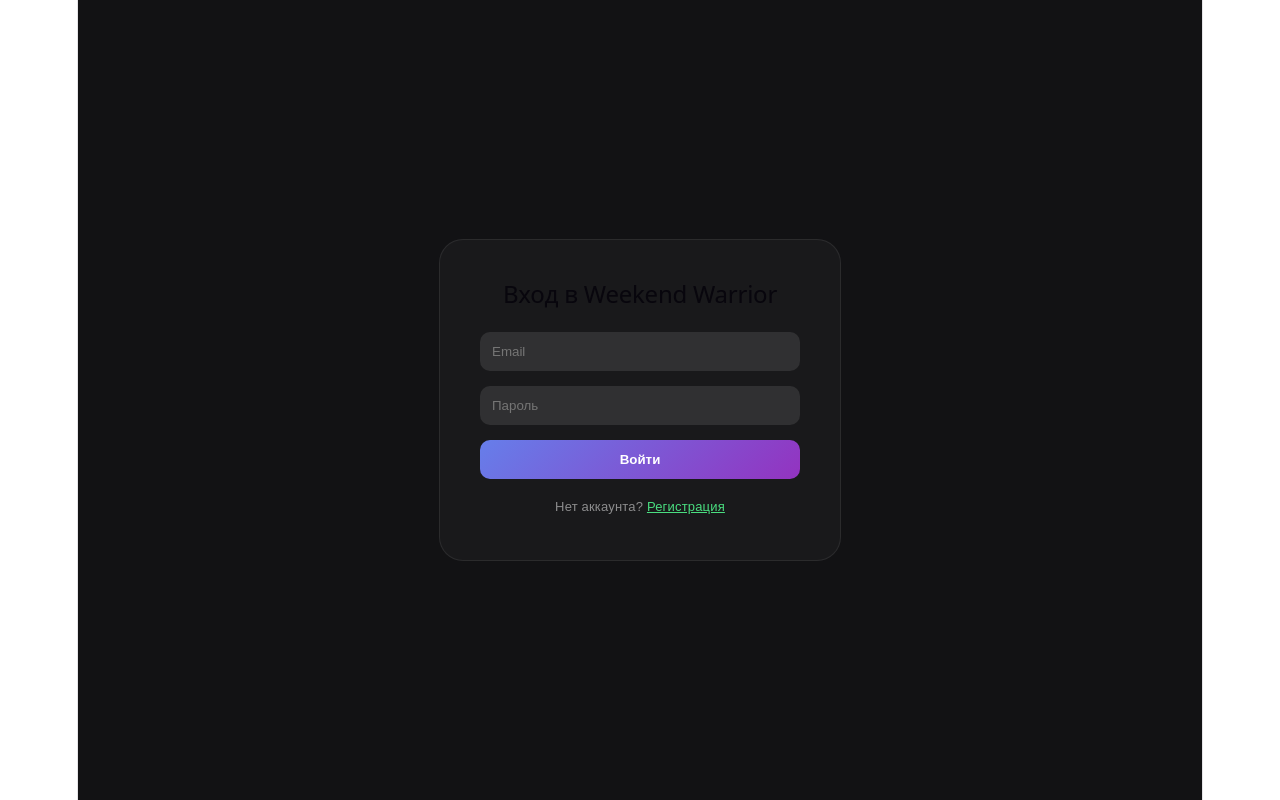
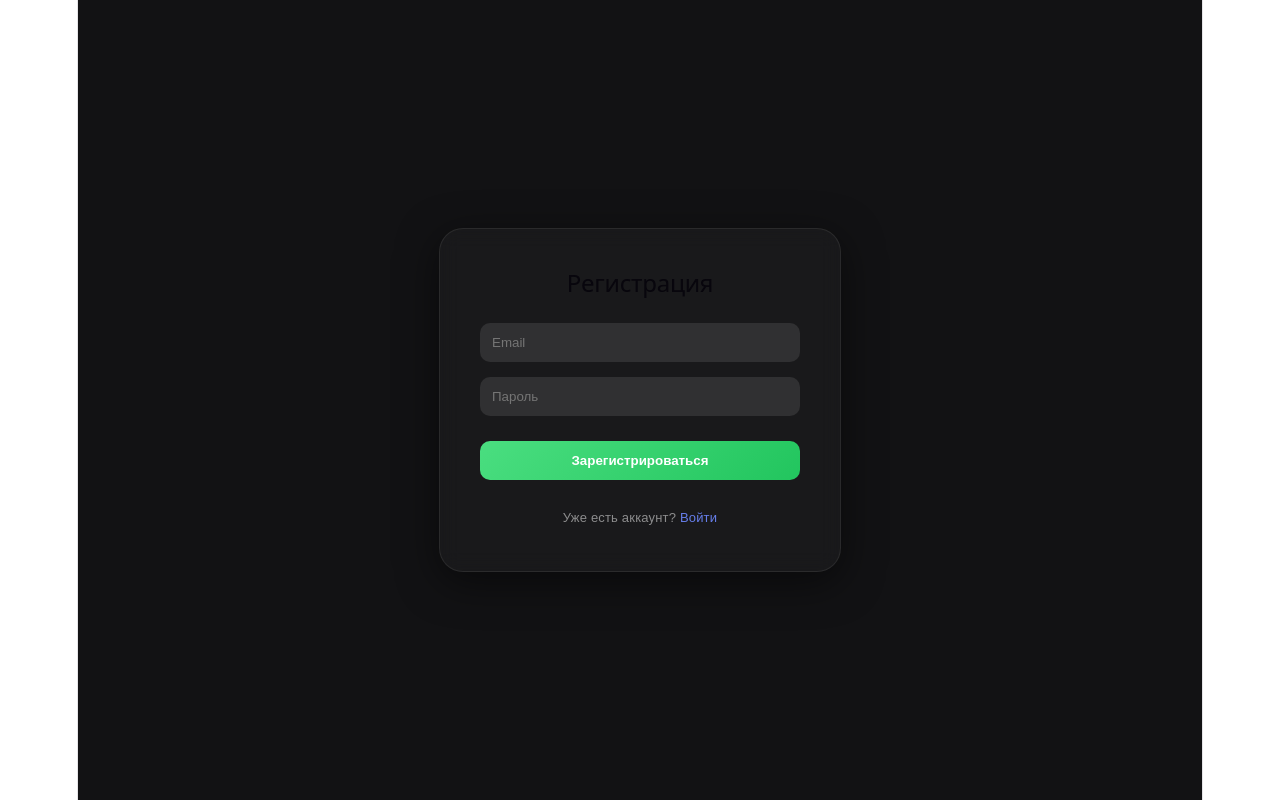
Before and after one commit to Sheazer/weekend-warrior-frontend, a React (Vite) app in the folder weekend-warrior-frontend/: page /register in a window 1280 px wide. Built offline with nearby package versions, Linux system fonts and the light colour scheme.

Commit message:
feat: Login and registraion page

```diff
--- a/weekend-warrior-frontend/src/pages/Login.jsx
+++ b/weekend-warrior-frontend/src/pages/Login.jsx
@@ -5,10 +5,13 @@
 function Login() {
   const [email, setEmail] = useState("");
   const [password, setPassword] = useState("");
+  const [loading, setLoading] = useState(false);
   const navigate = useNavigate();
 
   const handleLogin = async (e) => {
     e.preventDefault();
+    setLoading(true);
+
     try {
       const response = await fetch(`${API_BASE_URL}/login`, {
         method: "POST",
@@ -18,28 +21,32 @@
       const data = await response.json();
 
       if (response.ok) {
-        // СОХРАНЯЕМ токен и ID в localStorage браузера
+        // Записываем данные сессии в браузер
         localStorage.setItem("token", data.token);
         localStorage.setItem("userId", data.user_id);
 
-        alert("Вход выполнен! 🔓");
-        navigate("/"); // Переходим на главную
+        navigate("/"); // На главную страницу
       } else {
-        alert(data.error || "Ошибка входа");
+        alert(data.error || "Неверный email или пароль");
       }
     } catch (err) {
       console.error(err);
+      alert("Ошибка сети. Бэкенд запущен?");
+    } finally {
+      setLoading(false);
     }
   };
 
   return (
     <div style={{ background: "#121214", minHeight: "100vh", display: "flex", alignItems: "center", justifyContent: "center", color: "white", fontFamily: "sans-serif" }}>
-      <form onSubmit={handleLogin} style={{ background: "rgba(255,255,255,0.03)", padding: 40, borderRadius: 24, border: "1px solid rgba(255,255,255,0.08)", display: "flex", flexDirection: "column", gap: 15, width: 320 }}>
-        <h2>Вход в Weekend Warrior</h2>
-        <input type="email" placeholder="Email" value={email} onChange={e => setEmail(e.target.value)} required style={{ padding: 12, borderRadius: 10, border: "none", background: "rgba(255,255,255,0.1)", color: "white" }} />
-        <input type="password" placeholder="Пароль" value={password} onChange={e => setPassword(e.target.value)} required style={{ padding: 12, borderRadius: 10, border: "none", background: "rgba(255,255,255,0.1)", color: "white" }} />
-        <button type="submit" style={{ padding: 12, borderRadius: 10, border: "none", background: "linear-gradient(135deg,#667eea,#9333c0)", color: "white", fontWeight: "bold", cursor: "pointer" }}>Войти</button>
-        <p style={{ fontSize: 13, color: "rgba(255,255,255,0.5)", textAlign: "center" }}>Нет аккаунта? <Link to="/register" style={{ color: "#4ade80" }}>Регистрация</Link></p>
+      <form onSubmit={handleLogin} style={{ background: "rgba(255,255,255,0.03)", backdropFilter: "blur(10px)", padding: 40, borderRadius: 24, border: "1px solid rgba(255,255,255,0.08)", display: "flex", flexDirection: "column", gap: 15, width: 320, boxShadow: "0 10px 40px rgba(0,0,0,0.5)" }}>
+        <h2 style={{ margin: "0 0 10px 0", textAlign: "center" }}>Вход в систему</h2>
+        <input type="email" placeholder="Email" value={email} onChange={e => setEmail(e.target.value)} required style={{ padding: 12, borderRadius: 10, border: "none", background: "rgba(255,255,255,0.1)", color: "white", outline: "none" }} />
+        <input type="password" placeholder="Пароль" value={password} onChange={e => setPassword(e.target.value)} required style={{ padding: 12, borderRadius: 10, border: "none", background: "rgba(255,255,255,0.1)", color: "white", outline: "none" }} />
+        <button type="submit" disabled={loading} style={{ padding: 12, borderRadius: 10, border: "none", background: "linear-gradient(135deg,#667eea,#9333c0)", color: "white", fontWeight: "bold", cursor: "pointer", marginTop: 10 }}>
+          {loading ? "Проверка..." : "Войти"}
+        </button>
+        <p style={{ fontSize: 13, color: "rgba(255,255,255,0.5)", textAlign: "center", margin: "10px 0 0 0" }}>Впервые тут? <Link to="/register" style={{ color: "#4ade80" , textDecoration: "none"}}>Регистрация</Link></p>
       </form>
     </div>
   );
--- a/weekend-warrior-frontend/src/pages/Register.jsx
+++ b/weekend-warrior-frontend/src/pages/Register.jsx
@@ -2,13 +2,16 @@
 import { useNavigate, Link } from "react-router-dom";
 import { API_BASE_URL } from "../config";
 
-function Login() {
+function Register() {
   const [email, setEmail] = useState("");
   const [password, setPassword] = useState("");
+  const [loading, setLoading] = useState(false);
   const navigate = useNavigate();
 
-  const handleLogin = async (e) => {
+  const handleRegister = async (e) => {
     e.preventDefault();
+    setLoading(true);
+
     try {
       const response = await fetch(`${API_BASE_URL}/register`, {
         method: "POST",
@@ -18,31 +21,32 @@
       const data = await response.json();
 
       if (response.ok) {
-        // СОХРАНЯЕМ токен и ID в localStorage браузера
-        localStorage.setItem("token", data.token);
-        localStorage.setItem("userId", data.user_id);
-
-        alert("Вход выполнен! 🔓");
-        navigate("/"); // Переходим на главную
+        alert("Регистрация успешна! Теперь вооружись паролем и войди. 🚀");
+        navigate("/login"); // Перенаправляем на логин
       } else {
-        alert(data.error || "Ошибка входа");
+        alert(data.error || "Ошибка при регистрации");
       }
     } catch (err) {
       console.error(err);
+      alert("Не удалось связаться с бэкендом");
+    } finally {
+      setLoading(false);
     }
   };
 
   return (
     <div style={{ background: "#121214", minHeight: "100vh", display: "flex", alignItems: "center", justifyContent: "center", color: "white", fontFamily: "sans-serif" }}>
-      <form onSubmit={handleLogin} style={{ background: "rgba(255,255,255,0.03)", padding: 40, borderRadius: 24, border: "1px solid rgba(255,255,255,0.08)", display: "flex", flexDirection: "column", gap: 15, width: 320 }}>
-        <h2>Вход в Weekend Warrior</h2>
-        <input type="email" placeholder="Email" value={email} onChange={e => setEmail(e.target.value)} required style={{ padding: 12, borderRadius: 10, border: "none", background: "rgba(255,255,255,0.1)", color: "white" }} />
-        <input type="password" placeholder="Пароль" value={password} onChange={e => setPassword(e.target.value)} required style={{ padding: 12, borderRadius: 10, border: "none", background: "rgba(255,255,255,0.1)", color: "white" }} />
-        <button type="submit" style={{ padding: 12, borderRadius: 10, border: "none", background: "linear-gradient(135deg,#667eea,#9333c0)", color: "white", fontWeight: "bold", cursor: "pointer" }}>Войти</button>
-        <p style={{ fontSize: 13, color: "rgba(255,255,255,0.5)", textAlign: "center" }}>Нет аккаунта? <Link to="/register" style={{ color: "#4ade80" }}>Регистрация</Link></p>
+      <form onSubmit={handleRegister} style={{ background: "rgba(255,255,255,0.03)", backdropFilter: "blur(10px)", padding: 40, borderRadius: 24, border: "1px solid rgba(255,255,255,0.08)", display: "flex", flexDirection: "column", gap: 15, width: 320, boxShadow: "0 10px 40px rgba(0,0,0,0.5)" }}>
+        <h2 style={{ margin: "0 0 10px 0", textAlign: "center" }}>Регистрация</h2>
+        <input type="email" placeholder="Email" value={email} onChange={e => setEmail(e.target.value)} required style={{ padding: 12, borderRadius: 10, border: "none", background: "rgba(255,255,255,0.1)", color: "white", outline: "none" }} />
+        <input type="password" placeholder="Пароль" value={password} onChange={e => setPassword(e.target.value)} required style={{ padding: 12, borderRadius: 10, border: "none", background: "rgba(255,255,255,0.1)", color: "white", outline: "none" }} />
+        <button type="submit" disabled={loading} style={{ padding: 12, borderRadius: 10, border: "none", background: "linear-gradient(135deg, #4ade80, #22c55e)", color: "white", fontWeight: "bold", cursor: "pointer", marginTop: 10 }}>
+          {loading ? "Создаем аккаунт..." : "Зарегистрироваться"}
+        </button>
+        <p style={{ fontSize: 13, color: "rgba(255,255,255,0.5)", textAlign: "center", margin: "10px 0 0 0" }}>Уже есть аккаунт? <Link to="/login" style={{ color: "#667eea", textDecoration: "none" }}>Войти</Link></p>
       </form>
     </div>
   );
 }
 
-export default Login;
+export default Register;
```
